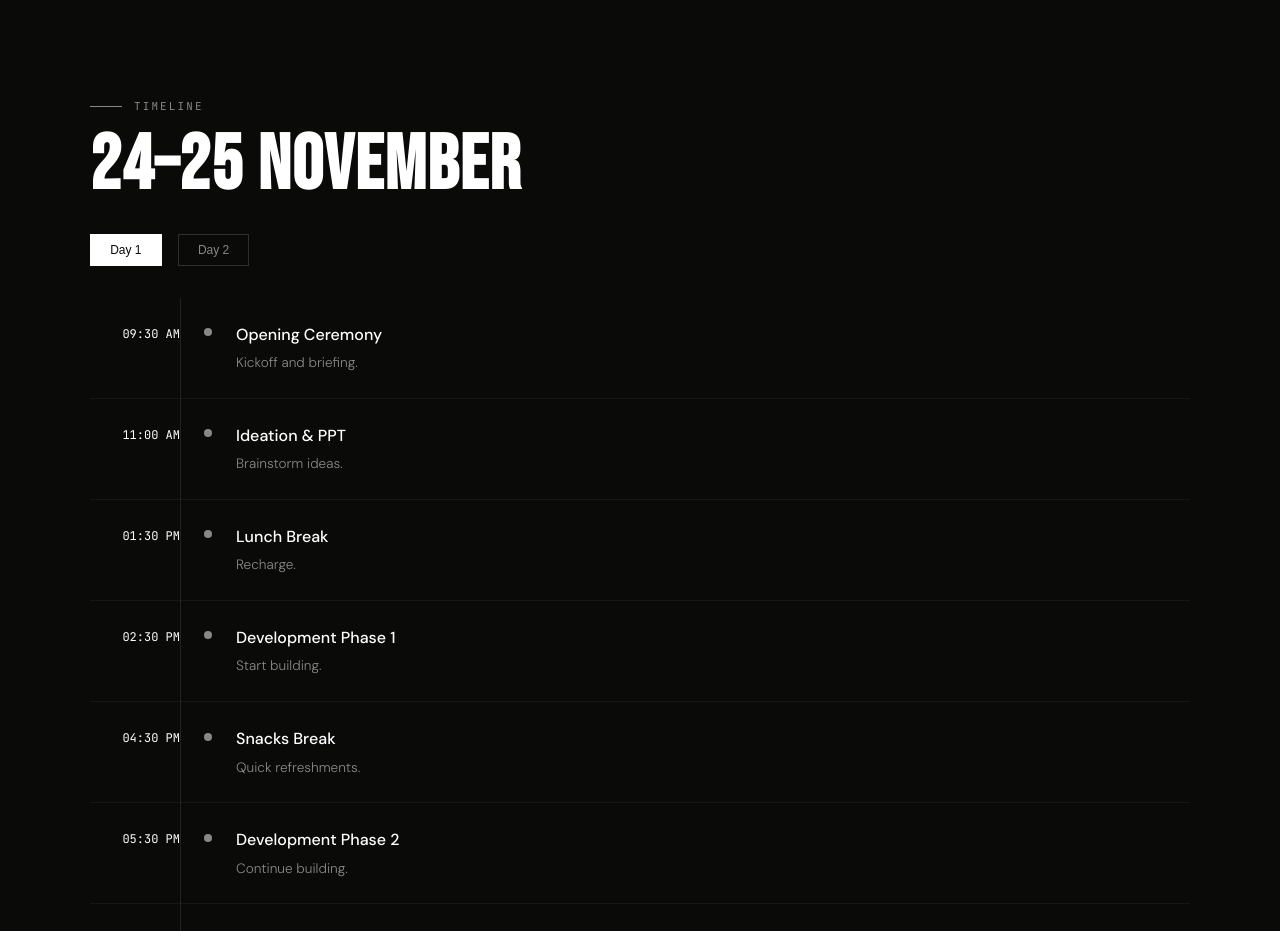
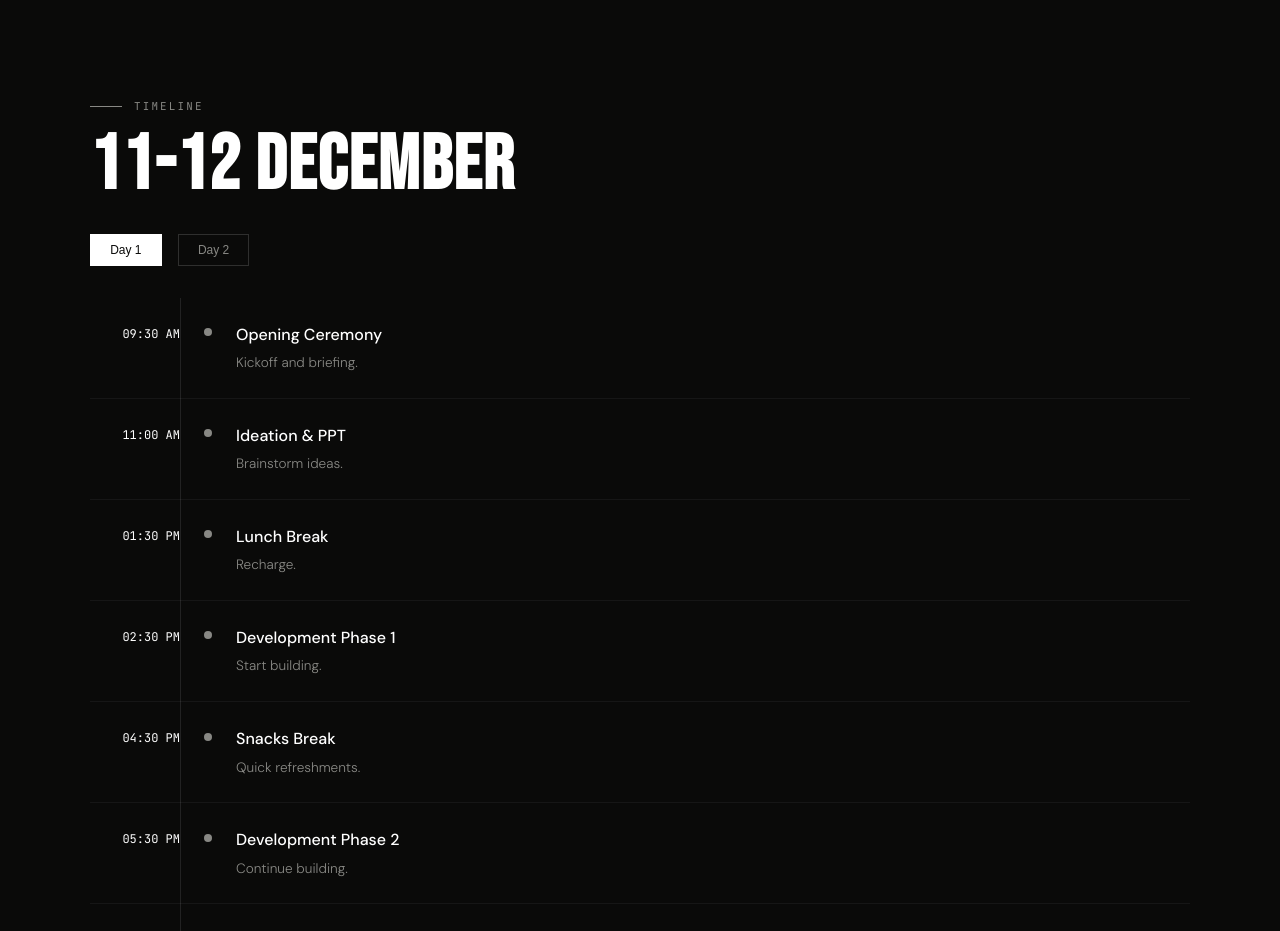
Before and after one commit to rudr-sh/code-rush-2.0, a website built with Vite: page index.html in a window 1280 px wide. Shown: the part 2300-3231 px from the top of the page. Built offline with nearby package versions, Linux system fonts and the light colour scheme; some packages are replaced by stand-ins of ours.

Commit message:
Code Rush 2.0 date change

```diff
--- a/sections/05-schedule.html
+++ b/sections/05-schedule.html
@@ -125,7 +125,7 @@
 <section id="schedule">
   <div class="section-inner">
     <p class="section-eyebrow">Timeline</p>
-    <h2 class="display section-title">24–25 November</h2>
+    <h2 class="display section-title">11-12 December</h2>
 
     <div class="timeline-toggle">
       <button id="day1Btn" class="timeline-btn active">Day 1</button>
```
Also changed, not shown: public/sections/05-schedule.html (+1 -1 lines).
